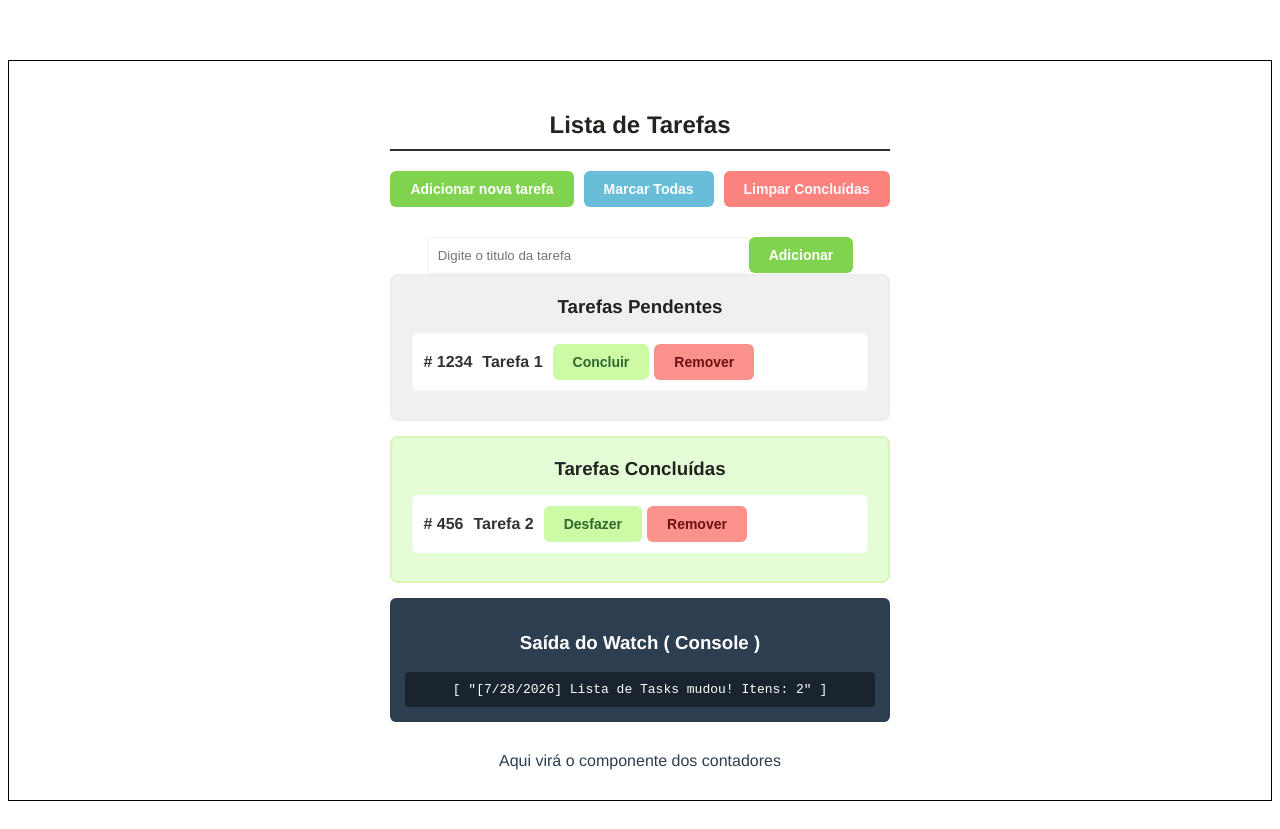
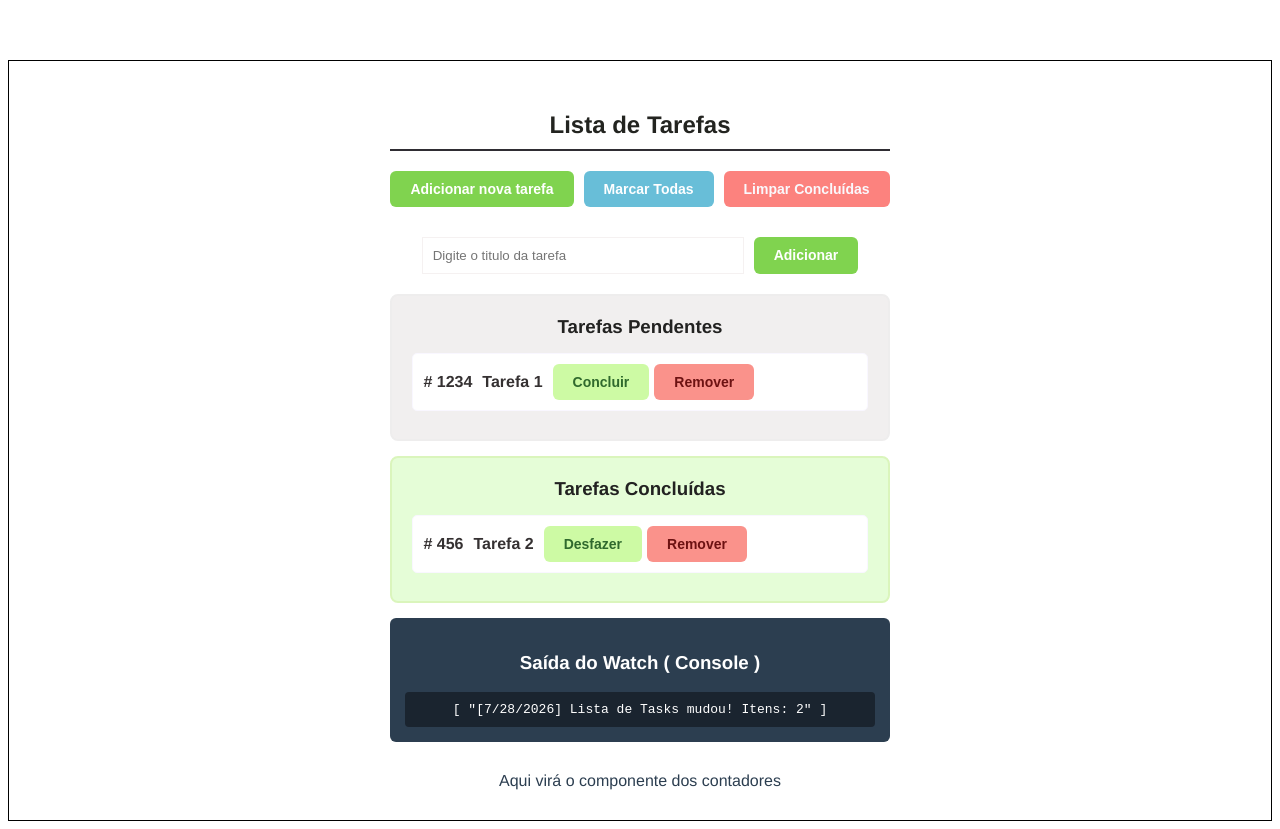
Before and after one commit to BrunaAMonteiro/Vue, a Vue app: page / in a window 1280 px wide. Built offline with nearby package versions, Linux system fonts and the light colour scheme.

Commit message:
att nome do id no style

```diff
--- a/src/components/TaskList.vue
+++ b/src/components/TaskList.vue
@@ -268,7 +268,7 @@ button {
     font-family: monospace;
 }
 
-.add-task-container {
+.add-task-input {
     display: flex;
     gap: 10px;
     justify-content: center;
```
